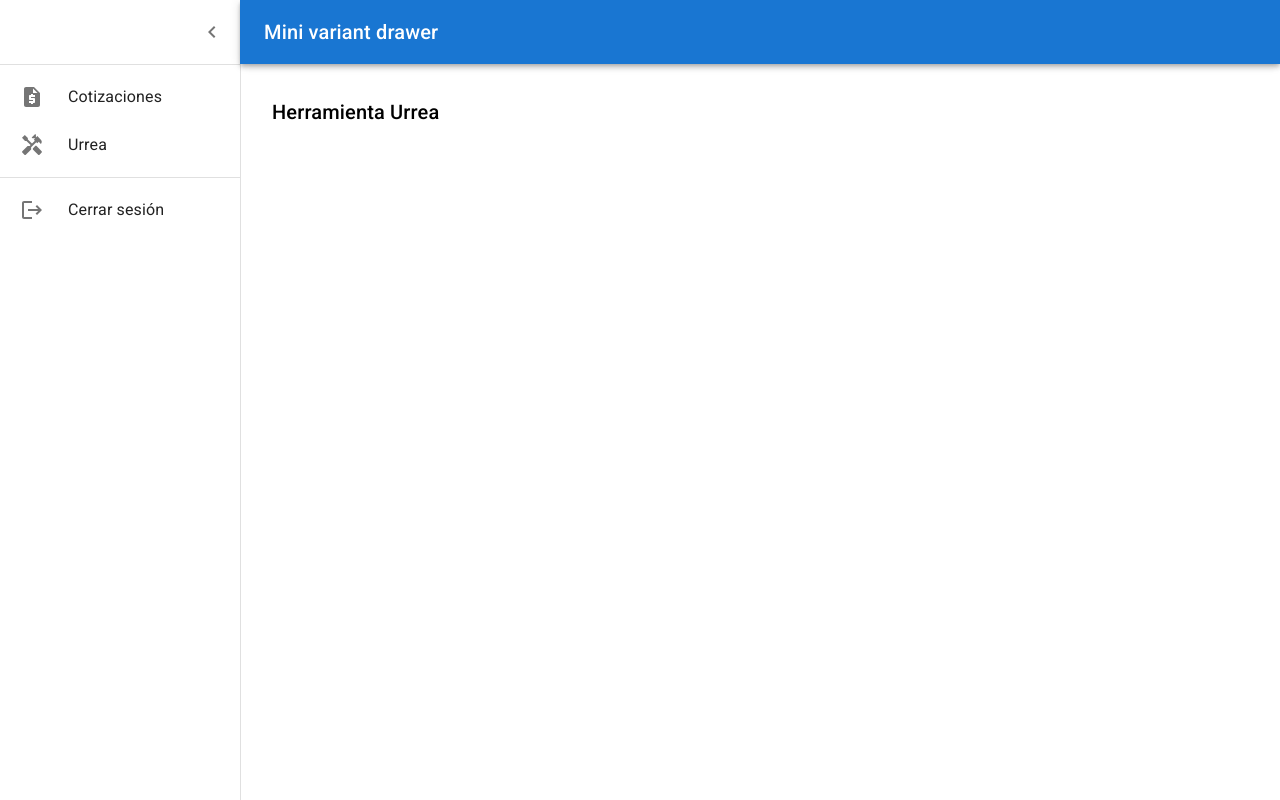
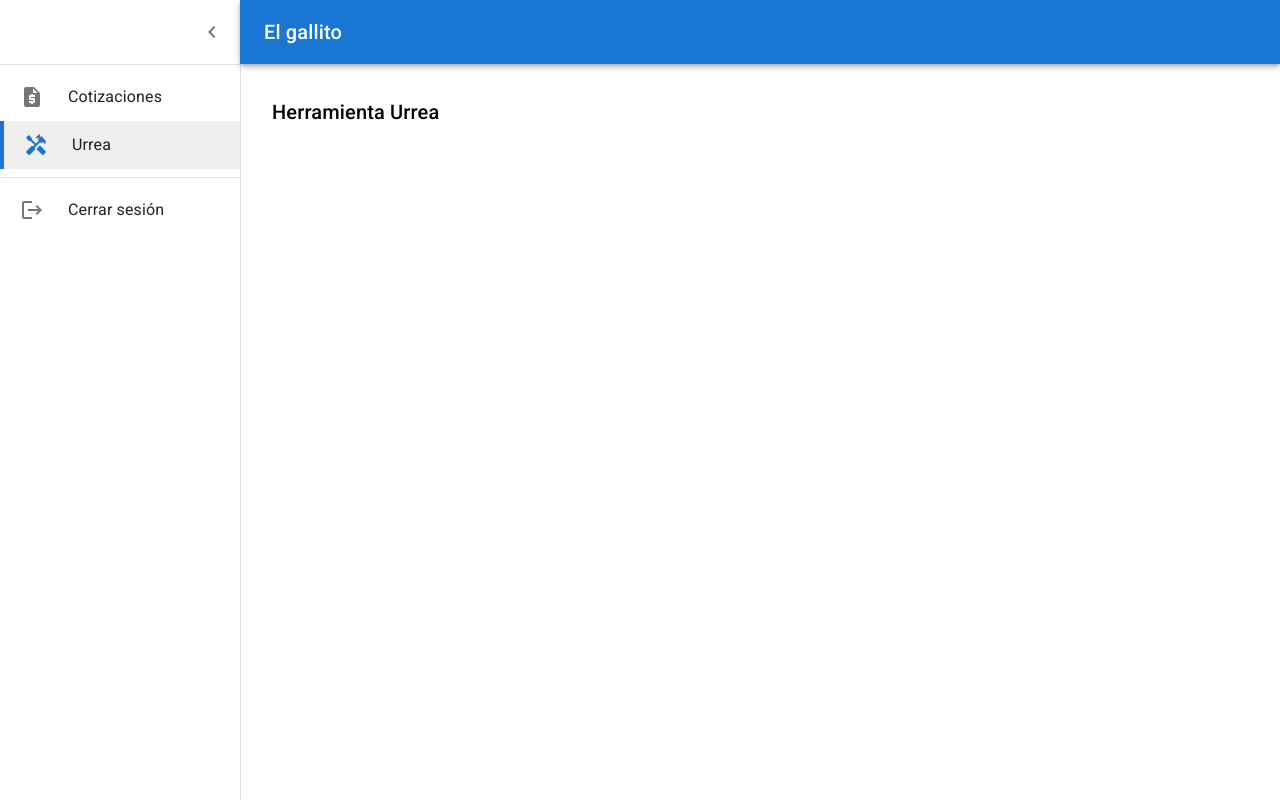
Before and after one commit to AlbertoG22/tornilleria-project, a React (Vite) app: page /search in a window 1280 px wide. Built offline with nearby package versions, Linux system fonts and the light colour scheme.

Commit message:
change styles to the active element of the drawer

```diff
--- a/src/dashboard/components/Drawer.jsx
+++ b/src/dashboard/components/Drawer.jsx
@@ -1,10 +1,25 @@
+import { useState } from 'react';
 import { ChevronLeft, ChevronRight, Logout } from '@mui/icons-material';
-import { Divider, IconButton, List, ListItem, ListItemButton, ListItemIcon, ListItemText } from '@mui/material';
+import { Divider, IconButton, List, ListItem, ListItemButton, ListItemIcon, ListItemText, Typography } from '@mui/material';
 import { pages } from '../../data/pages';
-import { useNavigate } from 'react-router-dom';
+import { useLocation, useNavigate } from 'react-router-dom';
+import { Icon } from '@mui/material';
 
 export const Drawer = ({ StyledDrawer, DrawerHeader, theme, handleDrawerClose, drawerOpen }) => {
+  // const [activeItem, setActiveItem] = useState('');
   const navigate = useNavigate();
+  const location = useLocation();
+  const currentPath = location.pathname;
+
+  const initialActiveItem = pages.find((page) => page.path === currentPath)?.title || '';
+
+  const [activeItem, setActiveItem] = useState(initialActiveItem);
+
+  const handleMenuItemClick = (path, title) => {
+    // handleDrawerClose();
+    navigate(path);
+    setActiveItem(title);
+  };
 
   return (
     <StyledDrawer variant="permanent" open={drawerOpen}>
@@ -20,14 +35,17 @@ export const Drawer = ({ StyledDrawer, DrawerHeader, theme, handleDrawerClose, d
 
       <Divider />
       <List>
-        {pages.map((item) => (
-          <ListItem key={item.title} disablePadding sx={{ display: "block" }}>
+        {pages.map((page) => (
+          <ListItem key={page.title} disablePadding sx={{ display: "block" }}>
             <ListItemButton
-              onClick={ () => navigate(item.path) }
+              onClick={ () => handleMenuItemClick(page.path, page.title) }
               sx={{
                 minHeight: 48,
                 justifyContent: drawerOpen ? "initial" : "center",
                 px: 2.5,
+                backgroundColor: activeItem === page.title ? '#EFEFEF' : 'transparent',
+                borderLeft: activeItem === page.title ? 4 : 0,
+                borderColor: activeItem === page.title ? 'primary.main' : '',
               }}
             >
               <ListItemIcon
@@ -35,11 +53,18 @@ export const Drawer = ({ StyledDrawer, DrawerHeader, theme, handleDrawerClose, d
                   minWidth: 0,
                   mr: drawerOpen ? 3 : "auto",
                   justifyContent: "center",
+                  color: activeItem === page.title ? 'primary.main' : '',
                 }}
               >
-                { item.icon }
+                { page.icon }
               </ListItemIcon>
-              <ListItemText primary={item.title} sx={{ opacity: drawerOpen ? 1 : 0 }} />
+              <ListItemText
+                primary={page.title}
+                sx={{
+                  opacity: drawerOpen ? 1 : 0,
+                  // fontWeight: activeItem === page.title ? 'bold' : ''
+                }}
+              />
             </ListItemButton>
           </ListItem>
         ))}
--- a/src/dashboard/components/NavBar.jsx
+++ b/src/dashboard/components/NavBar.jsx
@@ -18,7 +18,7 @@ export const NavBar = ({ AppBar, handleDrawerOpen, drawerOpen }) => {
           <Menu />
         </IconButton>
         <Typography variant="h6" noWrap component="div">
-          Mini variant drawer
+          El gallito
         </Typography>
       </Toolbar>
     </AppBar>
```
